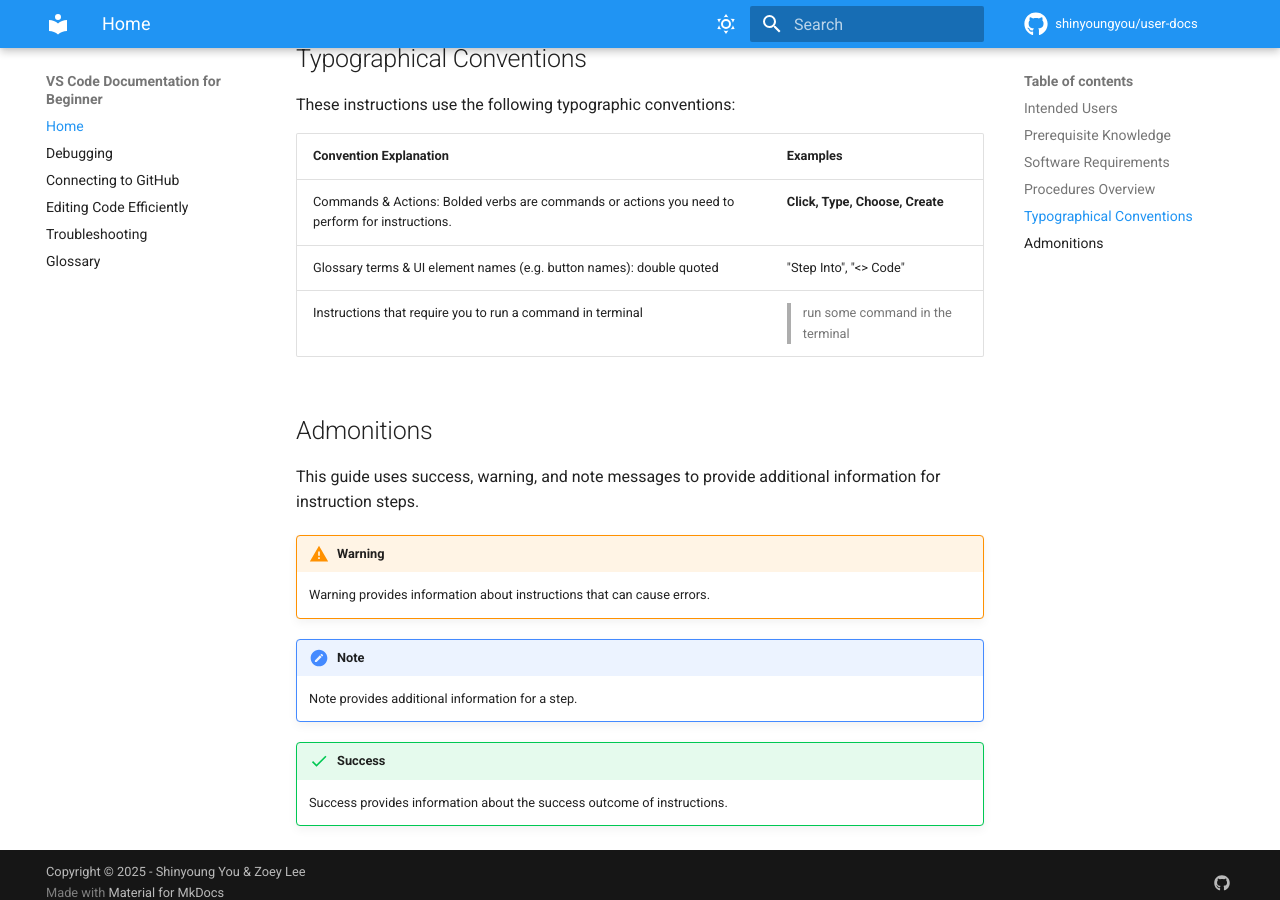
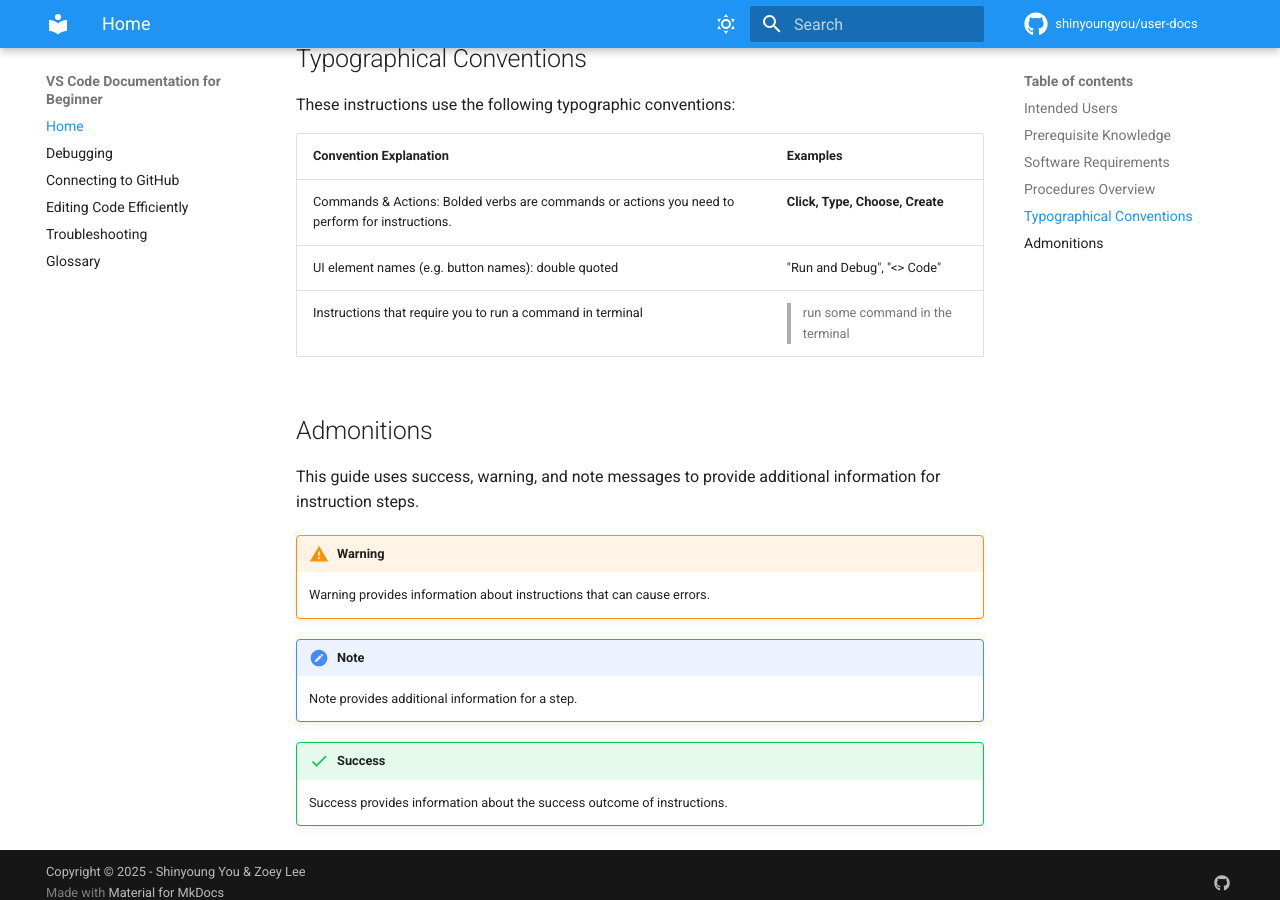
Before and after one commit to shinyoungyou/user-docs, an MkDocs documentation site: the page built from docs/index.md, in a window 1280 px wide and 900 px high, scrolled down 1613 px. Built offline with MkDocs 1.6.1 and Material for MkDocs 9.7.7, drawn with Linux system fonts in a browser that asks for light colours; comment, search, counter and statistics services are not loaded.

Commit message:
Update convention

```diff
--- a/docs/index.md
+++ b/docs/index.md
@@ -51,7 +51,7 @@ These instructions use the following typographic conventions:
 | **Convention Explanation** | **Examples** |
 |------------------------------|----------------|
 |Commands & Actions: Bolded verbs are commands or actions you need to perform for instructions.|**Click, Type, Choose, Create**|
-|Glossary terms & UI element names (e.g. button names): double quoted| "Step Into", "<> Code"|
+|UI element names (e.g. button names): double quoted| "Run and Debug", "<> Code"|
 |Instructions that require you to run a command in terminal| <blockquote>run some command in the terminal |
 
 
```
